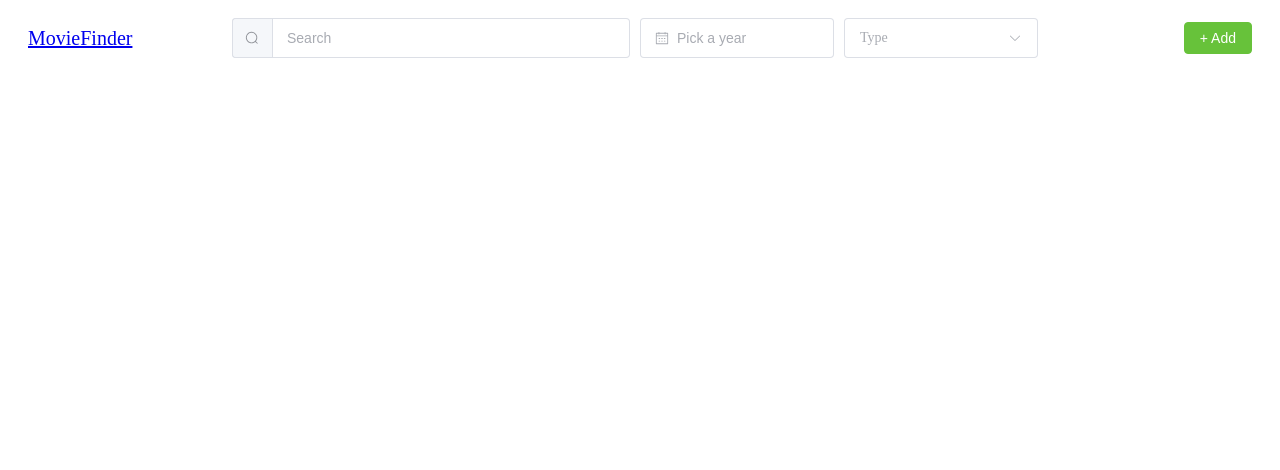
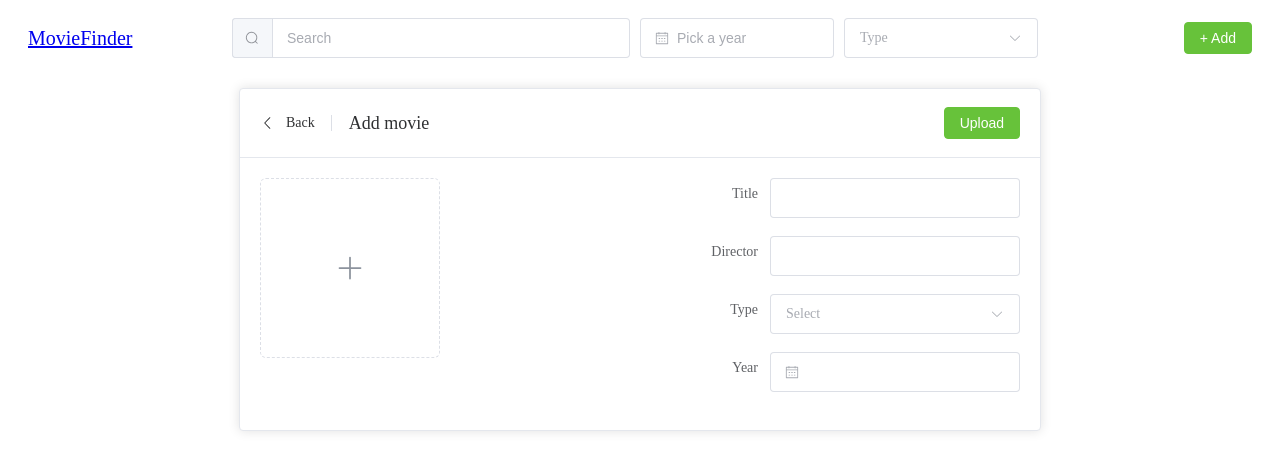
Before and after one commit to Dormak-web/movie-finder, a Vue app: page /movie in a window 1280 px wide. Shown: the top 470 px of the page. Built offline with nearby package versions, Linux system fonts and the light colour scheme.

Commit message:
feat: create movie page, movie layout, fix search year bug

```diff
--- a/src/components/Header.vue
+++ b/src/components/Header.vue
@@ -27,7 +27,9 @@
         <el-col :span="6">
           <div class="header-col">
             <el-date-picker
-                v-model="year"
+                v-model="movieSearch.query.y"
+                format="YYYY"
+                value-format="YYYY"
                 type="year"
                 placeholder="Pick a year"
                 size="large"
@@ -52,23 +54,18 @@
 
     <el-col :span="4">
       <div class="header-actions">
-<!--        @TODO Add create movie-->
-        <el-button type="success" @click="router.push({ name: 'search' })">+ Add</el-button>
+        <el-button type="success" @click="router.push({ name: 'movie.create' })">+ Add</el-button>
       </div>
     </el-col>
   </el-row>
 </template>
 <script setup lang="ts">
-import {ref} from "vue";
 import router from "@/router";
 import {useMovieSearchStore} from "@/store/modules/movie-search";
 import {typeOptions} from "@/store/models/Movie";
 import {Search} from '@element-plus/icons-vue'
 
-const year = ref('');
-
 const movieSearch = useMovieSearchStore();
-
 const querySearch = async (queryString: string, cb: any) => {
   movieSearch.query.s = queryString;
   await movieSearch.search();
@@ -82,15 +79,12 @@ const handleSelect = (data: { value: string, id: string }) => {
 }
 
 const handleSearch = () => {
-  const qYear = year.value ? new Date(year.value).getFullYear() : null;
-  movieSearch.query.y = qYear
-
   movieSearch.query.page = 1
   router.push({
     name: 'search',
     query: {
       s: movieSearch.query.s,
-      y: qYear,
+      y: movieSearch.query.y,
       type: movieSearch.query.type,
     }
   })
--- /dev/null
+++ b/src/components/MovieLayout.vue
@@ -0,0 +1,44 @@
+<template>
+  <page-layout
+      :title="title"
+      max-width="800"
+      @pre-on-back="emit('preOnBack');"
+  >
+    <template v-if="slots.extra" #extra>
+      <slot name="extra"/>
+    </template>
+    <div class="content">
+      <el-row :gutter="20">
+        <el-col :span="12">
+          <slot name="poster"/>
+        </el-col>
+        <el-col :span="12">
+          <div class="movie-info">
+            <slot name="content"/>
+
+          </div>
+        </el-col>
+      </el-row>
+    </div>
+  </page-layout>
+</template>
+<script lang="ts" setup>
+import PageLayout from "@/components/PageLayout.vue";
+import {defineEmits, defineProps, defineSlots} from "vue";
+
+const props = defineProps({
+  title: String || '',
+})
+
+const emit = defineEmits(['preOnBack'])
+const slots = defineSlots();
+
+
+</script>
+<style scoped>
+.movie-info {
+  display: flex;
+  flex-direction: column;
+  gap: 20px;
+}
+</style>
--- a/src/components/PageLayout.vue
+++ b/src/components/PageLayout.vue
@@ -4,9 +4,12 @@
       <template #header>
         <el-page-header :icon="ArrowLeft" @back="handleOnBack">
           <template #content>
-            <span class="text-large font-600 mr-3" >
+            <span class="text-large font-600 mr-3">
               <view-text :text="props.title"/>
             </span>
+          </template>
+          <template v-if="slots.extra" #extra>
+            <slot name="extra"/>
           </template>
         </el-page-header>
       </template>
@@ -18,17 +21,17 @@
 </template>
 <script lang="ts" setup>
 import {ArrowLeft} from '@element-plus/icons-vue'
-import {defineProps, defineEmits} from "vue";
+import {defineProps, defineEmits, defineSlots} from "vue";
 import ViewText from "@/components/ViewText.vue";
 import router from "@/router";
 
 const props = defineProps({
   title: String || '',
-  maxWidth: Number,
+  maxWidth: String || Number,
 })
 
 const emit = defineEmits(['preOnBack'])
-
+const slots = defineSlots();
 
 const handleOnBack = () => {
   emit("preOnBack");
@@ -42,6 +45,7 @@ const handleOnBack = () => {
   flex: 1 1 100%;
   justify-content: center;
 }
+
 .content {
   width: 100%;
 }
--- a/src/components/search/SearchMovieCard.vue
+++ b/src/components/search/SearchMovieCard.vue
@@ -4,7 +4,7 @@
 
       <el-image :src="movie?.poster" class="image" fit="cover">
         <template #error>
-          <el-empty image-size="80" description=" "/>
+          <el-empty :image-size="80" description=" "/>
         </template>
       </el-image>
 
--- a/src/router/index.ts
+++ b/src/router/index.ts
@@ -16,6 +16,11 @@ const routes: Array<RouteRecordRaw> = [
     path: '/movie/:id',
     name: 'movie.view',
     component: () => import(/* webpackChunkName: "movie.view" */ '../views/movie/View.vue')
+  },
+  {
+    path: '/movie',
+    name: 'movie.create',
+    component: () => import(/* webpackChunkName: "movie.create" */ '../views/movie/Create.vue')
   }
 ]
 
--- a/src/store/models/Movie.ts
+++ b/src/store/models/Movie.ts
@@ -16,9 +16,10 @@ export const typeOptions = [
 export interface IMovie {
     title: string,
     year: string,
-    imdbID: string,
-    type?: 'movie' | 'series' | 'episode',
-    poster: string
+    imdbID?: string,
+    type?: 'movie' | 'series' | 'episode' | null,
+    poster: string,
+    director?: string | null,
 }
 
 export interface IMovieQuery {
--- a/src/store/modules/movie.ts
+++ b/src/store/modules/movie.ts
@@ -1,6 +1,6 @@
 import {defineStore} from "pinia";
 import api from "@/api";
-import {IMovieQuery, MovieView} from "@/store/models/Movie";
+import {IMovie, IMovieQuery, Movie, MovieView} from "@/store/models/Movie";
 
 function emptyMovie (): MovieView {
     return {
@@ -31,13 +31,28 @@ function emptyMovie (): MovieView {
         response: null,
     }
 }
-
+function emptyForm () {
+    return {
+        title: '',
+        year: '',
+        type: null,
+        poster: '',
+        director: ''
+    }
+}
 export const useMovieStore = defineStore('movie', {
-    state: (): {data: MovieView, query: IMovieQuery} => ({
+    state: (): {data: MovieView, query: IMovieQuery, form: IMovie} => ({
         data: emptyMovie(),
         query: {
             i: '',
             plot: 'full',
+        },
+        form: {
+            title: '',
+            year: '',
+            type: null,
+            poster: '',
+            director: ''
         }
     }),
     actions: {
@@ -48,6 +63,9 @@ export const useMovieStore = defineStore('movie', {
         },
         clear () {
             this.data = emptyMovie();
-        }
+        },
+        clearForm () {
+            this.form = emptyForm();
+        },
     }
 })
--- a/src/views/Search.vue
+++ b/src/views/Search.vue
@@ -5,6 +5,7 @@
       <el-divider/>
 
       <el-carousel
+          v-if="pages.length > 0"
           @change="onChange"
           indicator-position="outside"
           trigger="click"
@@ -21,7 +22,7 @@
           </div>
         </el-carousel-item>
       </el-carousel>
-
+      <el-empty v-else description="No movies"/>
     </div>
   </page-layout>
 </template>
--- /dev/null
+++ b/src/views/movie/Create.vue
@@ -0,0 +1,121 @@
+<template>
+  <movie-layout title="Add movie">
+    <template #poster>
+      <el-upload
+          ref="upload"
+          class="avatar-uploader"
+          action="#"
+          :show-file-list="false"
+          :auto-upload="false"
+          :on-change="onChangeUpload"
+      >
+        <img v-if="posterUrl" :src="posterUrl" class="avatar" />
+        <el-icon v-else class="avatar-uploader-icon"><Plus /></el-icon>
+      </el-upload>
+    </template>
+
+    <template #extra>
+      <div class="flex items-center">
+        <el-button @click="submitForm()" type="success" >Upload</el-button>
+      </div>
+    </template>
+
+    <template #content>
+      <el-form
+          :model="movie.form"
+          label-width="120px"
+      >
+        <el-form-item label="Title">
+          <el-input
+              v-model="movie.form.title"
+              size="large"
+          />
+        </el-form-item>
+        <el-form-item label="Director">
+          <el-input
+              v-model="movie.form.director"
+              size="large"
+          />
+        </el-form-item>
+        <el-form-item label="Type">
+          <el-select v-model="movie.form.type" size="large" style="width: 100%">
+            <el-option
+                v-for="item in typeOptions"
+                :key="item.value"
+                :label="item.label"
+                :value="item.value"
+            />
+          </el-select>
+        </el-form-item>
+        <el-form-item label="Year">
+          <el-date-picker v-model="movie.form.year" type="year" size="large" style="width: 100%"/>
+        </el-form-item>
+      </el-form>
+    </template>
+
+  </movie-layout>
+</template>
+
+<script lang="ts" setup>
+import MovieLayout from "@/components/MovieLayout.vue";
+import {onMounted, ref} from "vue";
+import {useMovieStore} from "@/store/modules/movie";
+import {typeOptions} from "@/store/models/Movie";
+import {Plus} from "@element-plus/icons-vue"
+
+const movie = useMovieStore();
+
+const posterUrl = ref('')
+
+const onChangeUpload = (file: any) => {
+  // @TODO Для коректної роботи повинен бути upload фото на сревер. Я здався і зробив простим js...
+  const fileReader = new FileReader();
+  fileReader.readAsDataURL(file.raw);
+  fileReader.addEventListener('load', (event) => {
+    // eslint-disable-next-line @typescript-eslint/ban-ts-comment
+    // @ts-ignore
+    posterUrl.value = event.target.result;
+  })
+}
+
+onMounted(() => {
+  movie.clearForm();
+})
+
+
+const submitForm = () => {
+  console.log('movie.form', movie.form)
+}
+
+
+</script>
+
+<style scoped>
+.avatar-uploader .avatar {
+  width: 100%;
+  display: block;
+}
+</style>
+
+<style>
+.avatar-uploader .el-upload {
+  border: 1px dashed var(--el-border-color);
+  border-radius: 6px;
+  cursor: pointer;
+  position: relative;
+  overflow: hidden;
+  transition: var(--el-transition-duration-fast);
+}
+
+.avatar-uploader .el-upload:hover {
+  border-color: var(--el-color-primary);
+}
+
+.el-icon.avatar-uploader-icon {
+  font-size: 28px;
+  color: #8c939d;
+  width: 178px;
+  height: 178px;
+  text-align: center;
+}
+</style>
--- a/src/views/movie/View.vue
+++ b/src/views/movie/View.vue
@@ -1,19 +1,14 @@
 <template>
-  <page-layout
-      :title="movie.data.title || ''" max-width="800"
-      @pre-on-back="onClear"
-  >
-    <div class="content">
-      <el-row gutter="20">
-        <el-col :span="12">
+  <movie-layout :title="movie.data.title || ''" @pre-on-back="onClear">
+    <template #poster>
       <el-image :src="movie.data.poster" class="image" fit="cover">
         <template #error>
-              <el-empty image-size="80" description=" "/>
+          <el-empty :image-size="80" description=" "/>
         </template>
       </el-image>
-        </el-col>
-        <el-col :span="12">
-          <div class="movie-info">
+    </template>
+
+    <template #content>
       <div>
         <el-text size="large">
           Director:
@@ -46,17 +41,14 @@
           {{movie.data.language}}
         </el-text>
       </div>
-          </div>
-        </el-col>
-      </el-row>
-    </div>
-  </page-layout>
+    </template>
+  </movie-layout>
 </template>
 <script lang="ts" setup>
-import PageLayout from "@/components/PageLayout.vue";
 import {onMounted} from "vue";
 import {useMovieStore} from "@/store/modules/movie";
 import {useRoute} from "vue-router";
+import MovieLayout from "@/components/MovieLayout.vue";
 
 const route = useRoute();
 const movie = useMovieStore()
@@ -75,9 +67,4 @@ const onClear = () => {
 .image {
   width: 100%;
 }
-.movie-info {
-  display: flex;
-  flex-direction: column;
-  gap: 20px;
-}
 </style>
```
Lines whose indentation alone changed are shown as unchanged.
